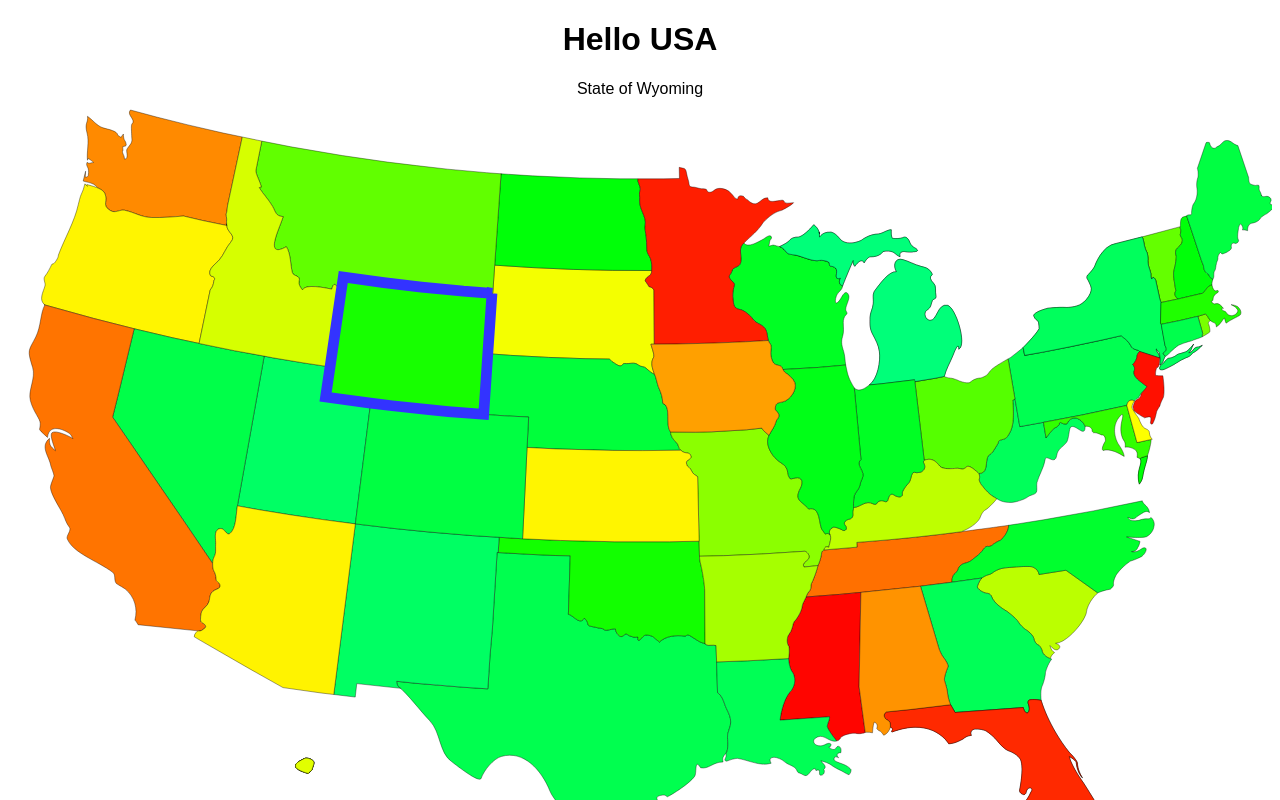
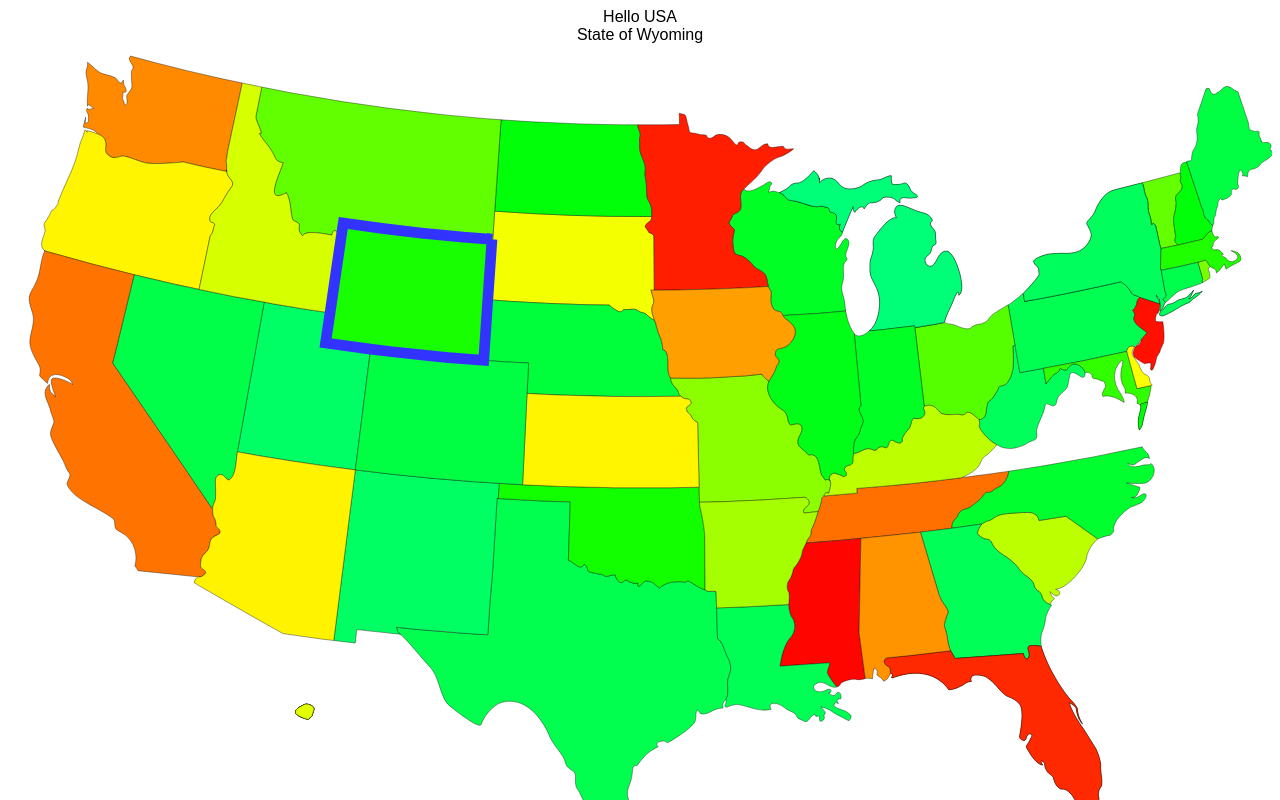
Before and after one commit to kenlane33/map-nc, a React (Create React App) app: page / in a window 1280 px wide. Shown: the top 800 px of the page. Built offline with nearby package versions, Linux system fonts and the light colour scheme.

Commit message:
MapDrilldown rename

```diff
--- a/src/MapUsaStateCounties.js
+++ b/src/MapUsaStateCounties.js
@@ -1,13 +1,13 @@
 import React from "react"
 import regionDataStates from './data/usa_counties_by_state'
 import regionDataCountries from './data/regions_by_country_usa_only'
-import MapTree from './map_regions/MapTree'
+import MapDrilldown from './map_regions/MapDrilldown'
 
 //----------------------/////////---------------------
 export default function MapUsaStateCounties(props) {
 
   return (
-    <MapTree
+    <MapDrilldown
       mapLevels={[
         {region: regionDataCountries, picked:'USA'},
         {region: regionDataStates, picked:'NC'}
--- a/src/map_regions/MapTree.js
+++ b/src/map_regions/MapDrilldown.js
@@ -2,7 +2,7 @@ import React, {useState} from "react"
 import MapRegion from './MapRegion'
 
 //----------------------/////////---------------------
-export default function MapTree(props) {
+export default function MapDrilldown(props) {
   const {mapLevels} = props
   const [currLevel, setCurrLevel] = useState(0)
   const [picks, setPicks] = useState(mapLevels.map(x=>x.picked))
--- a/src/map_regions/MapRegion.js
+++ b/src/map_regions/MapRegion.js
@@ -36,7 +36,7 @@ export default function MapRegion(props) {
 
   return (
     <div>
-      <h1>Hello {regionAbbreviations[regionName] || regionName}</h1>
+      <span>Hello {regionAbbreviations[regionName] || regionName}</span>
       <MapRegionPicker
         parts={parts} usa_state
         regionName={regionName}
```
